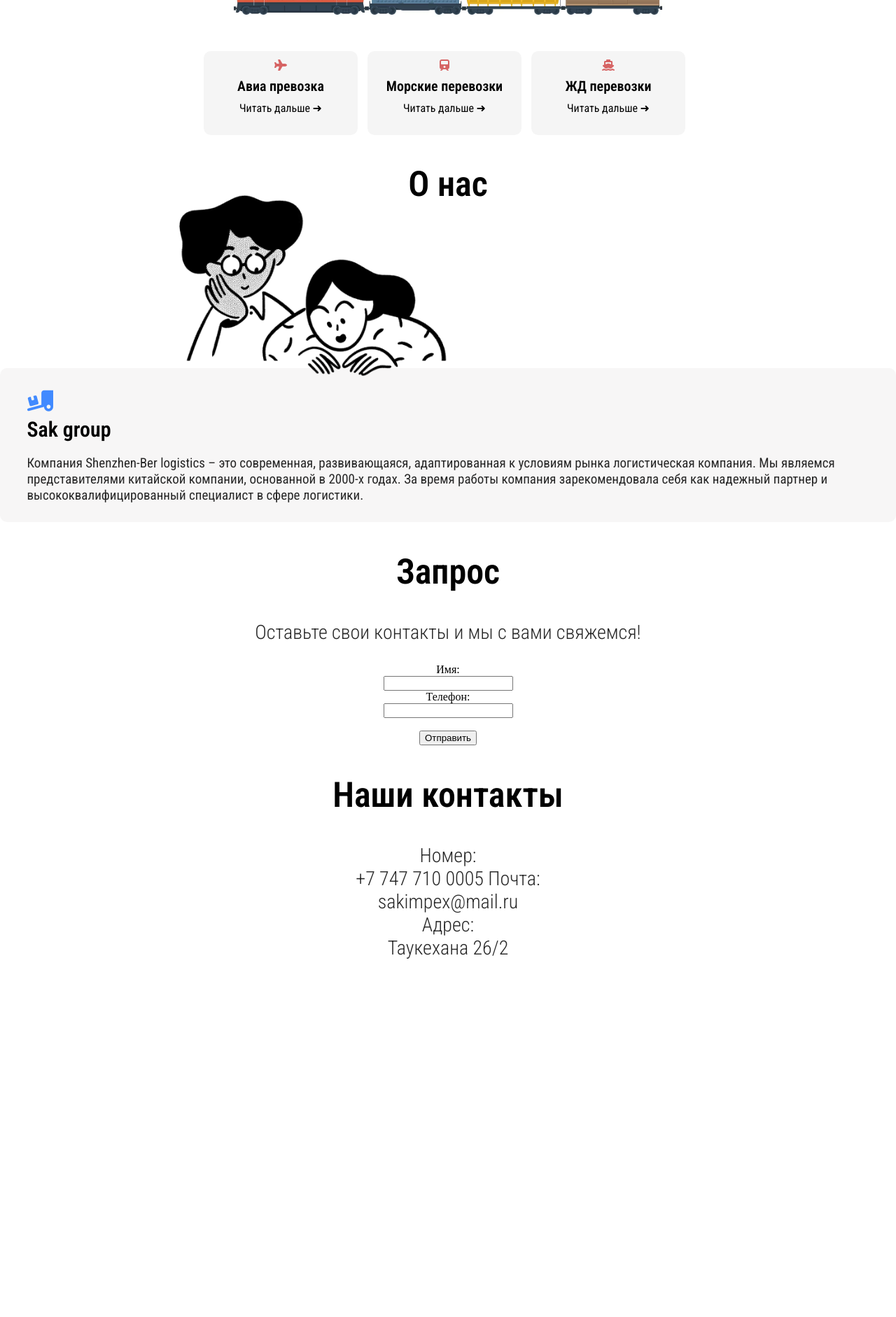
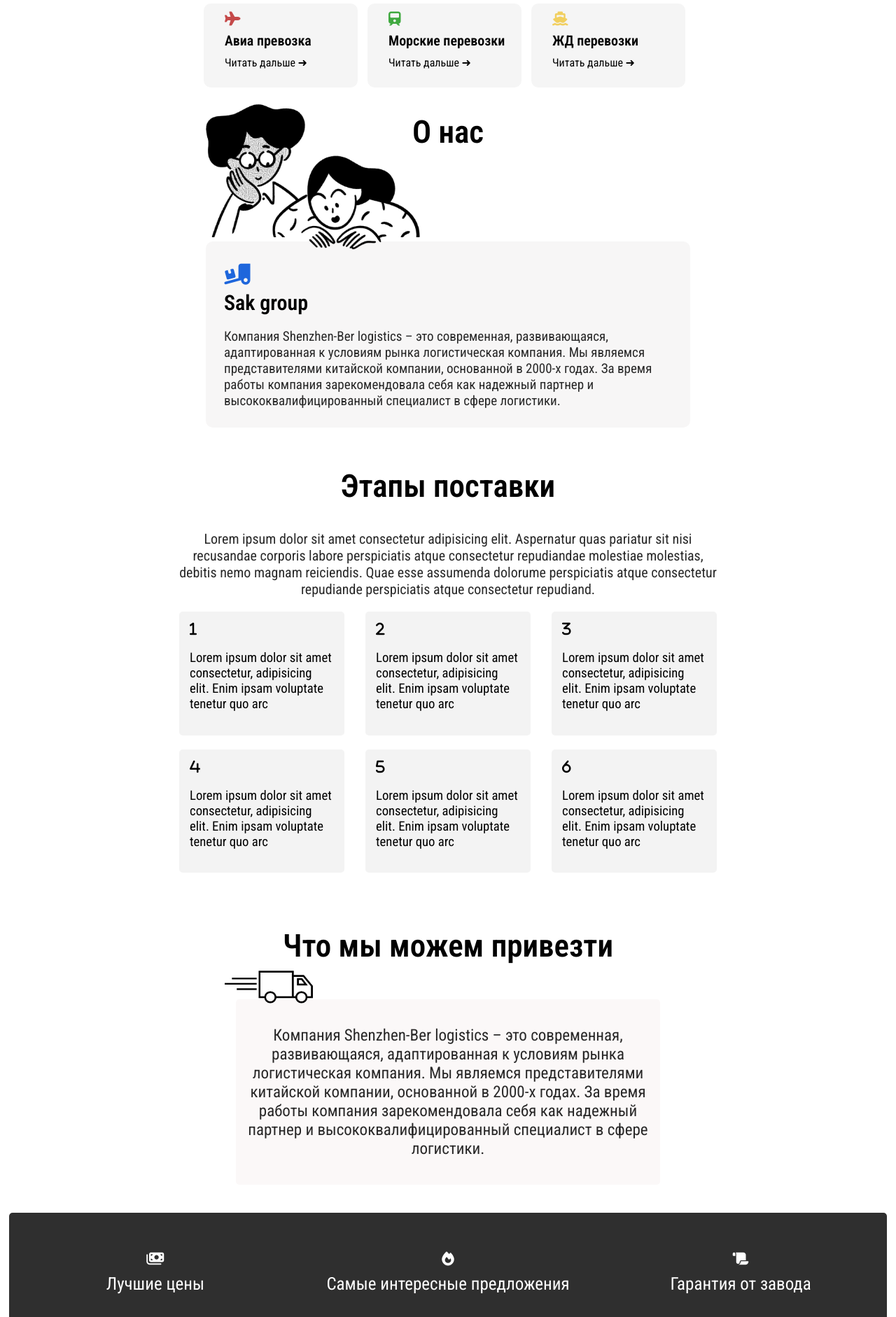
Before and after one commit to 2se3t/sak-group, a PHP site: page / in a window 1280 px wide. Shown: the part 540-2422 px from the top of the page at 70% size. Before the commit the page ends 1910 px from the top, so only its background shows below. Run offline with PHP 8.4, Linux system fonts and the light colour scheme; some libraries are stand-ins or nearby versions.

Commit message:
Add files via upload

```diff
--- a/css/styles.css
+++ b/css/styles.css
@@ -17,9 +17,9 @@ body{
 }
 
 
-@media(max-width:820px){
+@media(max-width:1000px){
     .container{
-        width: 90%;
+        width: 92%;
         margin: 0 auto;
     }
 }
@@ -31,7 +31,7 @@ body{
     font-family: "Roboto Condensed", sans-serif;
     color: #000000;
     font-weight: 600;
-    font-size: 50px;
+    font-size: 45px;
 }
 
 p{
@@ -117,8 +117,9 @@ hr{
 ============================*/
 .about i{
     margin-top: 2vh;
+    margin-left: 0;
     font-size: 30px;
-    color: #418aff;
+    color: #1e66dc;
 }
 #about{
     margin-top: 4vh;
@@ -147,7 +148,7 @@ hr{
 
 #about img{
     margin-left: -30%;
-    margin-top: -7vh;
+    margin-top: -10vh;
     margin-bottom: -2vh;
     width: 30%;
     height: auto;
@@ -155,11 +156,9 @@ hr{
 
 
 @media (max-width: 1024px)  {
-
-
     .about{
         width: 80% !important;
-        padding: 2vh 7vw 1vh  7vw !important;
+        padding: 2vh 3vw 1vh  3vw !important;
     }
 
     #about img{
@@ -168,15 +167,215 @@ hr{
 
     }
 }
+@media (min-width: 1024px){
+    #about img{
+        margin-top: -13vh;
+    }
+}
+
+@media (min-width: 1024px) and (max-width: 1600px){
+    .about{
+        width: 50% !important;
+        padding: 2vh 2vw 1vh  2vw !important;
+    }
+
+    #about img{
+        width: 24% !important;
+    }
+}
+
+@media (min-width: 1600px)  {
+    .about{
+        width: 50% !important;
+        padding: 2vh 2vw 1vh  2vw !important;
+    }
+
+    #about img{
+        width: 18% !important;
+
+    }
+}
+
+
+@media (min-width: 2200px)  {
+    .about{
+        width: 50% !important;
+        padding: 1vh 1vw 1vh 2vw !important;
+    }
+
+    #about img{
+        width: 14% !important;
+
+    }
+}
 
 
 
-/*Pros
+
+
+/*Stage
+============================*/
+#pros {
+    width: 60%;
+    margin: 0 auto;
+    padding: 20px;
+}
+
+#pros p{
+    font-size:20px;
+    font-weight: 400;
+}
+#pros i{
+    margin: 0;
+}
+
+@media(max-width:1000px){
+    #pros{
+        width: 92%;
+        margin: 0 auto;
+        padding: 0;
+    }
+}
+
+.block-stage {
+    display: flex;
+    flex-wrap: wrap;
+    justify-content: space-between; /* Равномерно распределяем элементы по горизонтали */
+}
+
+.item-stage {
+    width: calc(33.33% - 20px); /* Три элемента в ряд на широком экране */
+    margin-bottom: 20px; /* Отступ снизу элемента */
+    box-sizing: border-box; /* Учитываем padding и border в общей ширине элемента */
+    text-align: left;
+    background-color: #f3f3f3;
+    padding: 15px;
+    border-radius: 5px;
+}
+
+/* Убираем отступ у последнего элемента в ряду */
+.item-stage:nth-child(3n) {
+    margin-right: 0;
+}
+
+/* Медиа-запрос для устройств с шириной экрана меньше 768px (например, мобильные устройства) */
+@media (max-width: 768px) {
+    .item-stage {
+        width: 100%; /* Один элемент в ряд на узком экране */
+        margin-right: 0; /* Убираем отступ справа на узком экране */
+    }
+}
+
+
+
+/* ab2
 ============================*/
 
+h3{
+    font-family: "Roboto Condensed", sans-serif;
+    font-weight: 400;
+}
+
+.about2{
+    background-color: #fbf8f8;
+    border-radius: 5px;
+    margin: 0 auto;
+    padding: 15px;
+    width: 45%;
+    margin-bottom: 5vh;
+}
+
+#about2 img{
+    width: 14%;
+    margin-left: -40%;
+    margin-bottom: -2vh;
+}
+
+#about2 h1{
+    margin-bottom: -2vh;
+}
+
+
+
+#about2 p{
+    font-weight: 400;
+    font-size: 23px;
+}
+
+@media (max-width: 1000px) {
+    .about2{
+        width: 87%;
+    }
+
+    #about2 img{
+        width: 40%;
+        margin-left: -60%;
+    }
+
+}
 
 /*Advant
 ============================*/
+#plus {
+    background: #2f2f2f;
+    border-radius: 5px;
+    margin-left: 1%;
+    width: 98%;
+    padding-bottom: 5vh;
+    padding-top: 5vh;
+    display: flex;
+    justify-content: center;
+}
+
+#plus i{
+    color: #fff;
+    margin-top: 2vh;
+    margin-left: 0;
+}
+
+
+#plus h4{
+    color: #fff;
+    font-size: 25px;
+}
+
+.plus-item {
+    margin: 0 auto;
+    text-align: center;
+    width: 40%;
+}
+
+.plus-item h4 {
+    margin-top: 10px;
+    font-family: "Roboto Condensed", sans-serif;
+    font-weight: 400;
+}
+
+@media (max-width: 1000px) {
+    #plus {
+        display: block;
+        border-radius: 5px;
+        margin-left: 1%;
+        width: 93%;
+        margin: 0 auto;
+    }
+
+    #plus h4{
+        margin-bottom: 2vh;
+    }
+}
+
+
+
+
+
+
+
+
+
+
+
+
 
 img{
     margin-top: 2vh;
@@ -204,14 +403,31 @@ img{
         height: auto;
     }
 }
+
+
 .item h1{
     font-size: 20px;
+    margin-left: 10%;
     margin-bottom: 0;
     margin-top: 1vh;
 }
+
 i{
     margin-top: 0.35vh;
-    color: rgb(214, 100, 100);
+    font-size: 20px;
+    margin-left: 10%;
+}
+
+.orange i{
+    color: #f1cf5f;
+}
+
+.green i{
+    color: #40a940;
+}
+
+.red i{
+    color: #c54a4a;
 }
 
 .adv-container {
@@ -232,6 +448,7 @@ i{
 
   .item {
     display: inline-block;
+    text-align: left;
     width: 200px;
     height: 100px;
     padding: 10px;
@@ -336,7 +553,7 @@ header {
     display: flex;
     align-items: center;
     background-color: rgba(255, 255, 255, 0.7);
-    border-bottom: 0.1px solid rgba(171, 171, 171, 0.334); /* Добавляем нижнюю границу */
+    border-bottom: 0.1px solid rgba(171, 171, 171, 0.562); /* Добавляем нижнюю границу */
     z-index: 1000;
 }
 
@@ -457,6 +674,12 @@ header {
 
 
 
+footer{
+    height: 5vh;
+    background-color: #1d1d1d;
+}
+
+
 
 ::selection {
     background: #ff9c9c; /* Цвет фона */
--- a/index.html
+++ b/index.html
@@ -34,7 +34,6 @@
             <div class="hero">
                 <h1>Хотите найти оборудование, товар или машину из китая?</h1>
                 <p>Мы найдем купим привезем вам любой товар под ключ каких размеров он бы ни был</p>
-
                 <button class="black">Сделать запрос ➜</button>
                 <button class="trs">Читать дальше ➜</button>
             </div>
@@ -48,9 +47,9 @@
         <div class="adv-container">
             <div class="scrolling-wrapper">
               <!-- Ваш контент здесь -->
-              <div class="item" data-popup="popup1"><i class="fa-solid fa-plane"></i><h1>Авиа превозка</h1><button class="trs">Читать дальше ➜</button></div>
-              <div class="item" data-popup="popup2"><i class="fa-solid fa-train"></i><h1>Морские перевозки</h1><button class="trs">Читать дальше ➜</button></div>
-              <div class="item" data-popup="popup3"><i class="fa-solid fa-ship"></i><h1>ЖД перевозки</h1><button class="trs">Читать дальше ➜</button></div>
+              <div class="item red" data-popup="popup1"><i class="fa-solid fa-plane "></i><h1>Авиа превозка</h1><button class="trs">Читать дальше ➜</button></div>
+              <div class="item green" data-popup="popup2"><i class="fa-solid fa-train"></i><h1>Морские перевозки</h1><button class="trs">Читать дальше ➜</button></div>
+              <div class="item orange" data-popup="popup3"><i class="fa-solid fa-ship"></i><h1>ЖД перевозки</h1><button class="trs">Читать дальше ➜</button></div>
               <!-- Добавьте больше элементов, если нужно -->
             </div>
           </div>
@@ -92,6 +91,78 @@
         </div>
     </section>
 
+    <!--ЭТАПЫ ПОСТАВКИ
+=================-->
+<section id="pros">
+    <div class="">
+        <h1>Этапы поставки</h1>
+        <p>Lorem ipsum dolor sit amet consectetur adipisicing elit. Aspernatur quas pariatur sit nisi recusandae corporis labore perspiciatis atque consectetur repudiandae molestiae molestias, debitis nemo magnam reiciendis. Quae esse assumenda dolorume perspiciatis atque consectetur repudiande perspiciatis atque consectetur repudiand.</p>
+
+        <div class="block-stage">
+
+                <div class="item-stage">
+                    <i class="fa-solid fa-1"></i>
+                    <h3>Lorem ipsum dolor sit amet consectetur, adipisicing elit. Enim ipsam voluptate tenetur quo arc</h3>
+                </div>
+
+                <div class="item-stage">
+                    <i class="fa-solid fa-2"></i>
+                    <h3>Lorem ipsum dolor sit amet consectetur, adipisicing elit. Enim ipsam voluptate tenetur quo arc</h3>
+                </div>
+
+                <div class="item-stage">
+                    <i class="fa-solid fa-3"></i>
+                    <h3>Lorem ipsum dolor sit amet consectetur, adipisicing elit. Enim ipsam voluptate tenetur quo arc</h3>
+                </div>
+
+                <div class="item-stage">
+                    <i class="fa-solid fa-4"></i>
+                    <h3>Lorem ipsum dolor sit amet consectetur, adipisicing elit. Enim ipsam voluptate tenetur quo arc</h3>
+                </div>
+
+                <div class="item-stage">
+                    <i class="fa-solid fa-5"></i>
+                    <h3>Lorem ipsum dolor sit amet consectetur, adipisicing elit. Enim ipsam voluptate tenetur quo arc</h3>
+                </div>
+
+                <div class="item-stage">
+                    <i class="fa-solid fa-6"></i>
+                    <h3>Lorem ipsum dolor sit amet consectetur, adipisicing elit. Enim ipsam voluptate tenetur quo arc</h3>
+                </div>
+
+            </div>
+    </div>
+</section>
+
+<section id="about2">
+    <h1>Что мы можем привезти</h1>
+    <img src="going.png" alt="">
+    <div class="about2">
+        <p>Компания Shenzhen-Ber logistics – это современная, развивающаяся, адаптированная к условиям рынка логистическая компания. Мы являемся представителями китайской компании, основанной в 2000-х годах. За время работы компания зарекомендовала себя как надежный партнер и высококвалифицированный специалист в сфере логистики.</p>
+    </div>
+</section>
+
+
+     <!--ПРЕИМУЩЕСТВА
+=================-->
+<section id="plus">
+    <div class="plus-item">
+        <i class="fa-solid fa-money-bills"></i>
+        <h4>Лучшие цены</h4>
+    </div>
+
+    <div class="plus-item">
+        <i class="fa-solid fa-fire"></i>
+        <h4>Самые интересные предложения</h4>
+    </div>
+
+    <div class="plus-item">
+        <i class="fa-solid fa-scroll"></i>
+        <h4>Гарантия от завода</h4>
+    </div>
+</section>
+
+
 
 
 
@@ -124,7 +195,12 @@
 </section>
 
 
+<footer>
+
+</footer>
+
     <script src="https://kit.fontawesome.com/ab4a839272.js" crossorigin="anonymous"></script>
+    <script src="js/form.js"></script>
     <script src="js/scripts.js"></script>
 </body>
 </html>
```
Also changed, not shown: going.png (added), js/form.js (line endings or trailing spaces).
